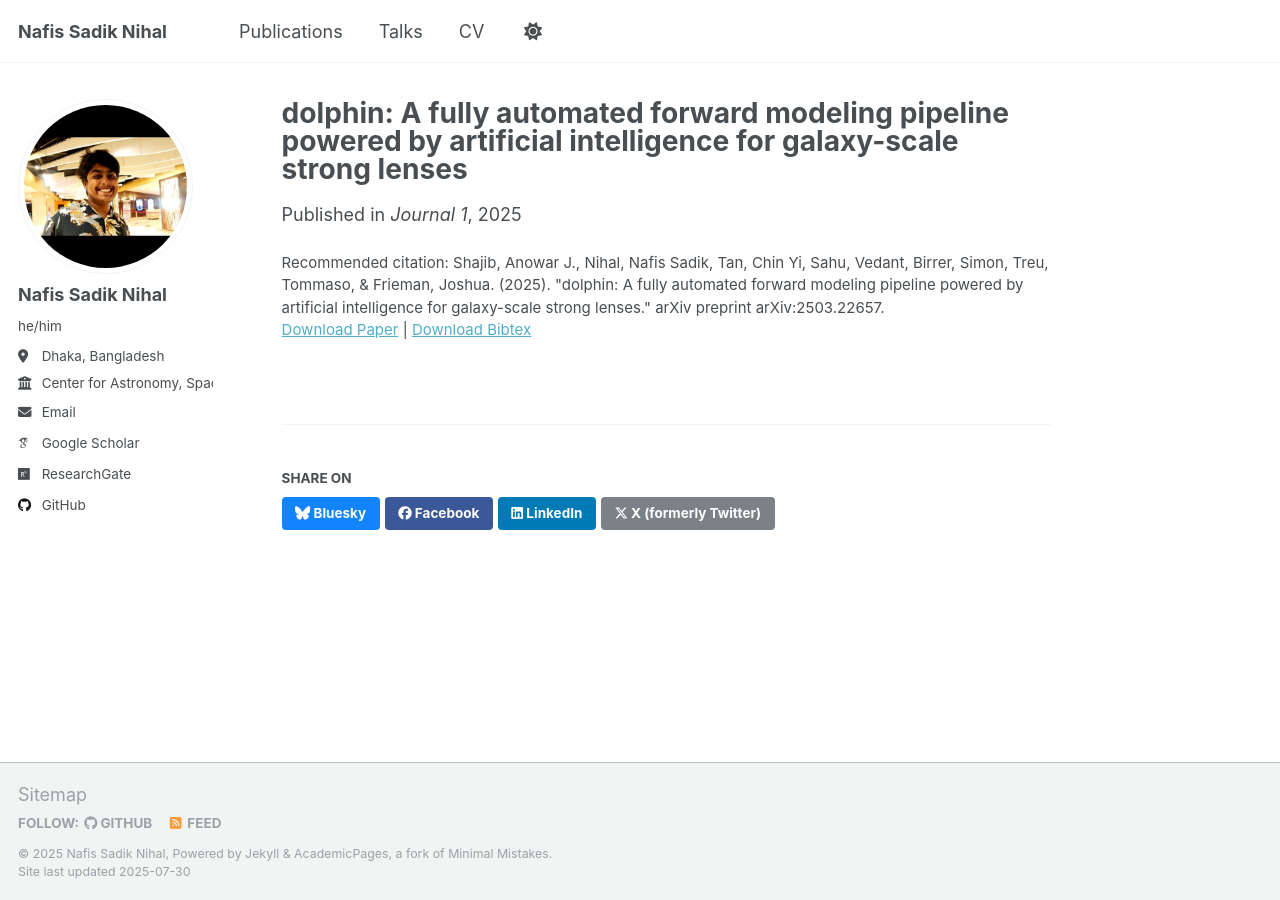
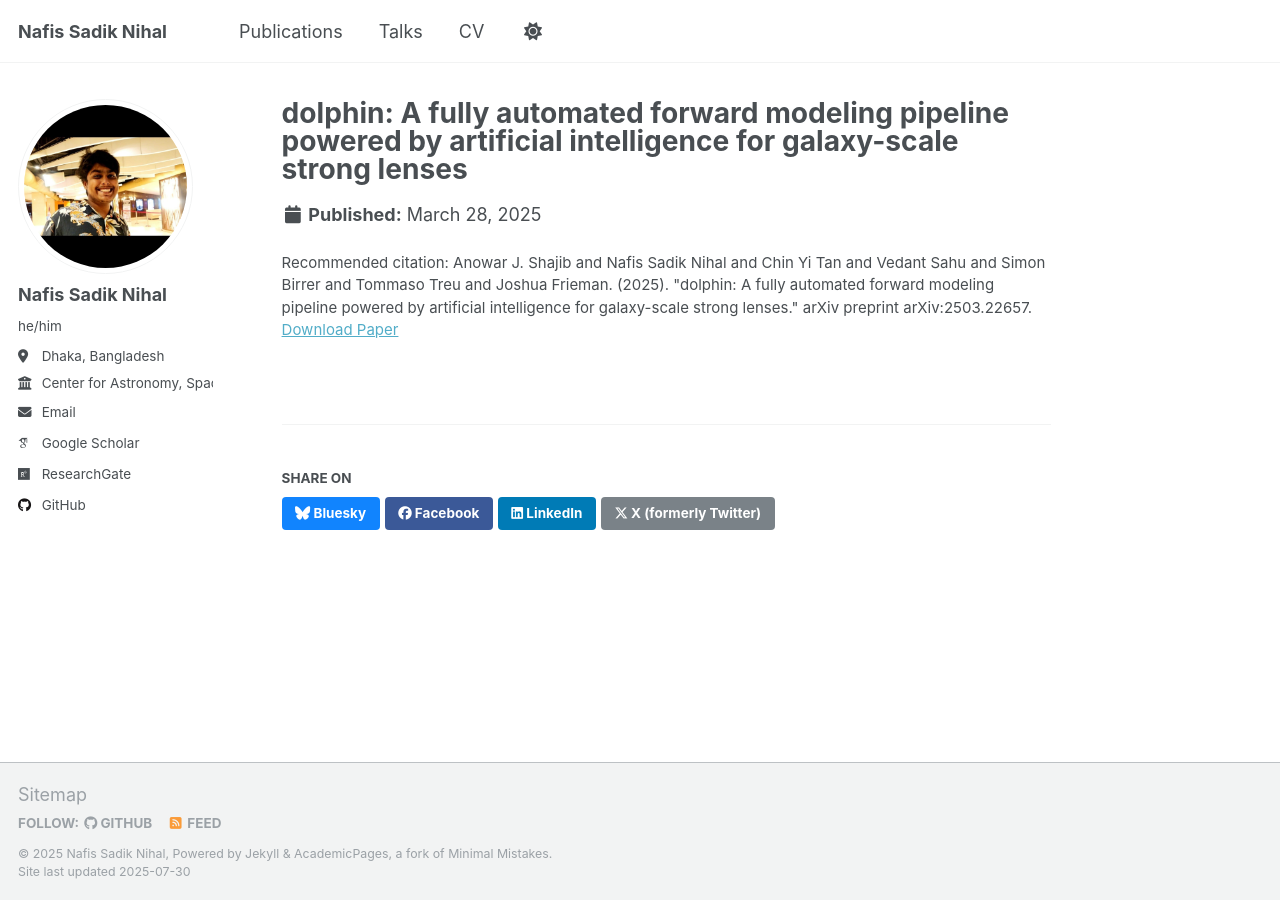
Before and after one commit to pensive-aristocrat/pensive-aristocrat.github.io, a Jekyll site: the page built from _publications/dolphin2025.md, in a window 1280 px wide. Built offline with Jekyll 4.4.1, drawn with Linux system fonts in a browser that asks for light colours; some web fonts are replaced; a script that is not in the unit is left out.

Commit message:
Update dolphin2025.md

```diff
--- a/_publications/dolphin2025.md
+++ b/_publications/dolphin2025.md
@@ -4,10 +4,10 @@ collection: publications
 category: manuscripts
 permalink: /publication/dolphin2025
 excerpt: #'This paper is about the number 1. The number 2 is left for future work.'
-date: March 2025
-venue: 'Journal 1'
+date: 2025-03-28
+venue: #'Journal 1'
 slidesurl: #'http://academicpages.github.io/files/slides1.pdf'
 paperurl: 'http://pensive-aristocrat.github.io/files/2503.22657v1.pdf'
-bibtexurl: 'http://pensive-aristocrat.github.io/files/bibtex1.bib'
-citation: 'Shajib, Anowar J., Nihal, Nafis Sadik, Tan, Chin Yi, Sahu, Vedant, Birrer, Simon, Treu, Tommaso, & Frieman, Joshua. (2025). "dolphin: A fully automated forward modeling pipeline powered by artificial intelligence for galaxy-scale strong lenses." arXiv preprint arXiv:2503.22657.'
+bibtexurl: #'http://pensive-aristocrat.github.io/files/bibtex1.bib'
+citation: 'Anowar J. Shajib and Nafis Sadik Nihal and Chin Yi Tan and Vedant Sahu and Simon Birrer and Tommaso Treu and Joshua Frieman. (2025). "dolphin: A fully automated forward modeling pipeline powered by artificial intelligence for galaxy-scale strong lenses." arXiv preprint arXiv:2503.22657.'
 ---
```
